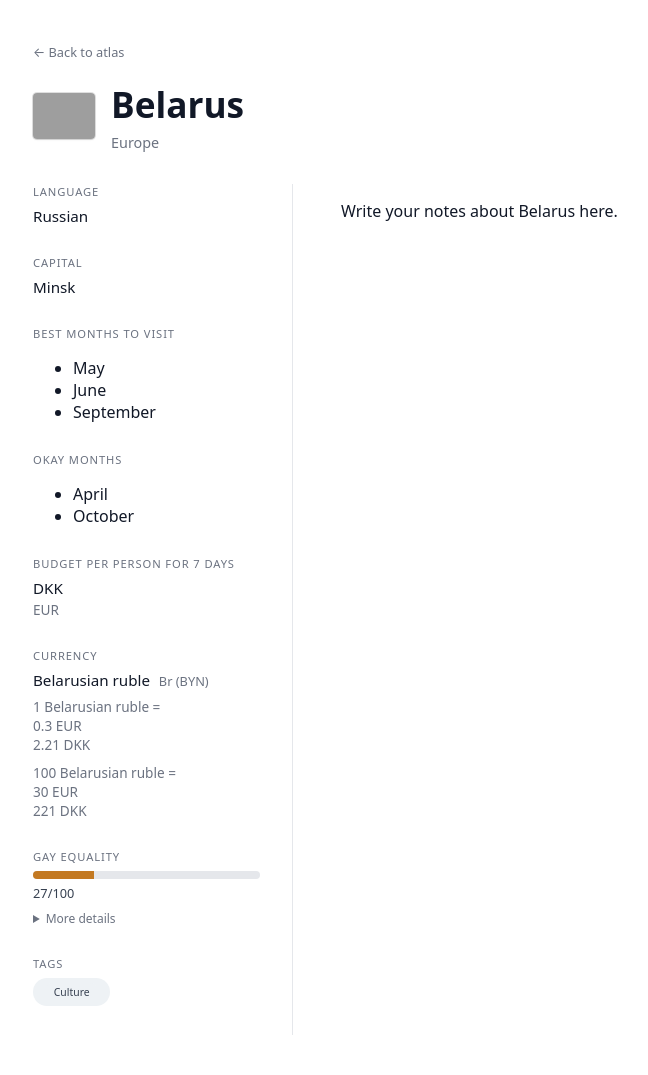
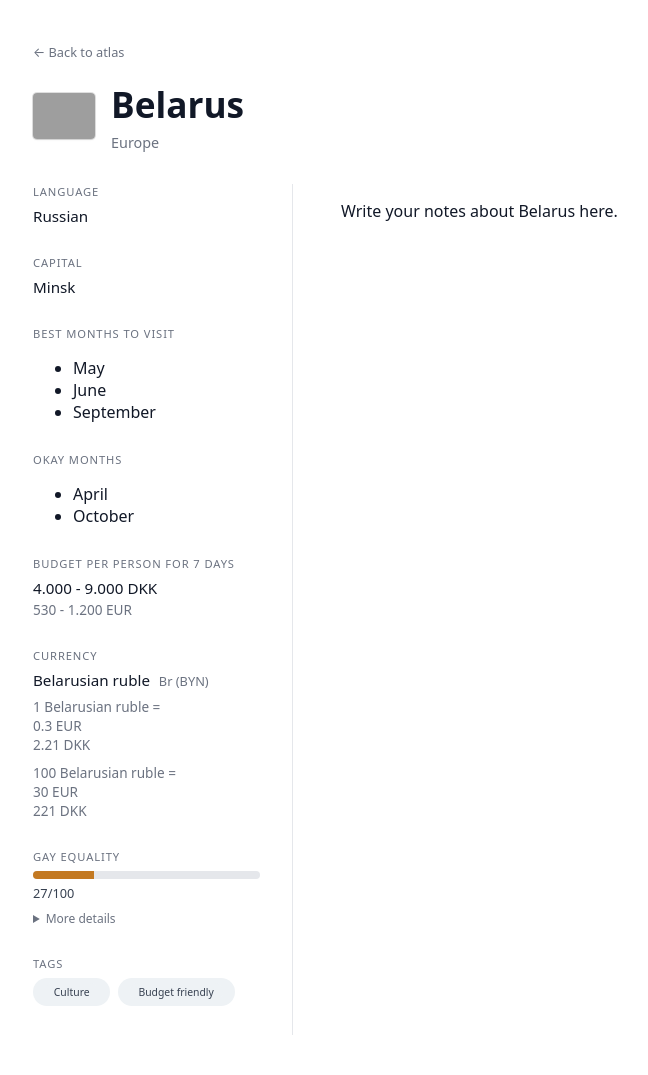
Before and after one commit to Joshua-kea/Travel, a Jekyll site: the page built from _countries/belarus.md, in a window 1280 px wide. Shown: the whole page, without its empty margins (57-705 px from the left). Built offline with Jekyll 4.4.1, drawn with Linux system fonts in a browser that asks for light colours; grey boxes are pictures that could not be loaded.

Commit message:
B countries

```diff
--- a/_countries/belarus.md
+++ b/_countries/belarus.md
@@ -20,8 +20,8 @@ currency:
       eur: 30
       dkk: 221
 budget:
-  dkk: ""
-  eur: ""
+  dkk: 4.000 - 9.000
+  eur: 530 - 1.200
 gay_details: "Technically legal,
 but it is censored and support for LGBTQ+ is punished with imprisonment."
 best_months: [5, 6, 9]
```
Also changed, not shown: other parts of _countries/belarus.md (+1 -1 lines).
